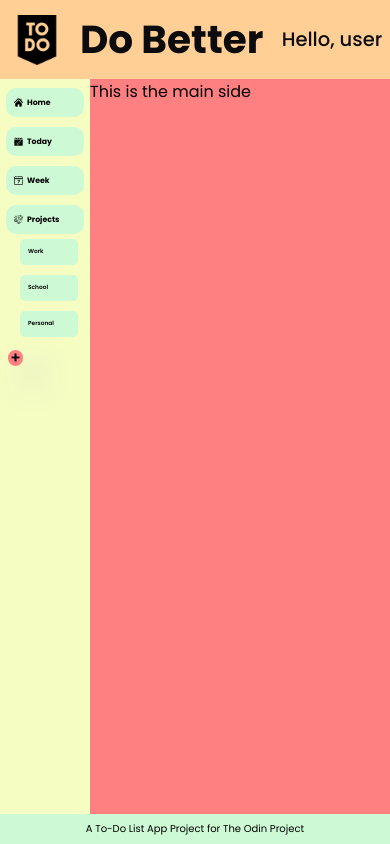
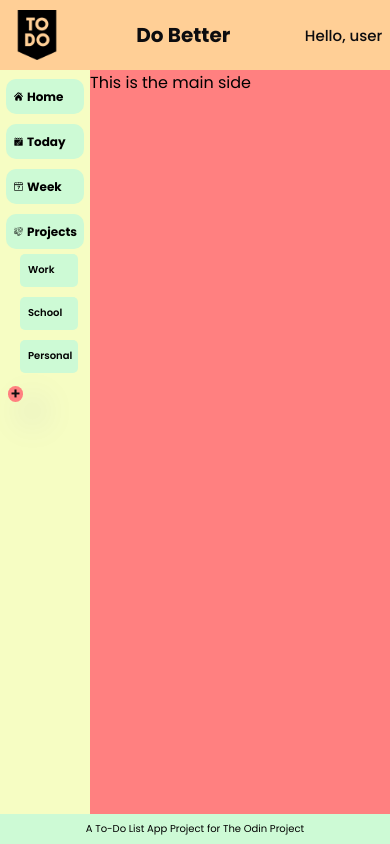
Before and after one commit to akym19/to-do-list, a website built with webpack: page index.html in a window 390 px wide. Built offline with nearby package versions, Linux system fonts and the light colour scheme.

Commit message:
responsive homepage. need to add todos

```diff
--- a/index.html
+++ b/index.html
@@ -39,7 +39,9 @@
                 <li class="nav-projects-entry"><h2>Personal</h2></li>
             </ul>
 
-            <button type="button">+</button>
+            <div id="add-project">
+                <button type="button">+</button>
+            </div>
         </nav>
         <main id="display-content">This is the main side</main>
         <footer>A To-Do List App Project for The Odin Project</footer>
--- a/src/css/styles.css
+++ b/src/css/styles.css
@@ -47,13 +47,13 @@ header #logo {
 }
 
 header #title {
-    font-size: clamp(8px, 10vw, 50px);
+    font-size: clamp(20px, 3vw, 50px);
     font-weight: 700;
     color: var(--dark-font);
 }
 
 header #user-greet {
-    font-size: clamp(8px, 5vw, 25px);
+    font-size: clamp(15px, 1.5vw, 40px);
     color: var(--dark-font);
     font-weight: 500;
 }
@@ -79,7 +79,8 @@ nav #main-projects {
 }
 
 nav #main-projects h1 {
-    font-size: 2vw;
+    /* font-size: 2vw; */
+    font-size: clamp(12px, 2vw, 50px);
     font-weight: 700;
 }
 
@@ -96,7 +97,7 @@ nav #main-projects h1 {
 #main-projects li:hover:not(:last-child),
 nav #projects li:hover {
     background-color: var(--second);
-    cursor: default;
+    cursor: pointer;
     scale: 1.05;
     transition: all 0.5s;
 }
@@ -117,7 +118,8 @@ nav #projects li {
 }
 
 nav #projects h2 {
-    font-size: 1.5vw;
+    /* font-size: 1.5vw; */
+    font-size: clamp(10px, 1.5vw, 40px);
     font-weight: 600;
 }
 
@@ -129,10 +131,15 @@ nav li img {
     font-size: 2vw;
 }
 
-button {
+#add-project {
     align-self: flex-start;
     margin-top: 15%;
     margin-left: 2vw;
+    box-shadow: 17px 17px 34px #bebebe;
+    border-radius: 50%;
+}
+
+button {
     font-size: 4vw;
     font-weight: 600;
     height: 4vw;
@@ -144,7 +151,12 @@ button {
     align-items: center;
     color: var(--dark-font);
     background-color: var(--main);
-    box-shadow: 17px 17px 34px #bebebe;
+}
+
+button:hover {
+    scale: 1.1;
+    transform: rotate(90deg);
+    transition: all 0.5s;
 }
 
 main {
```
